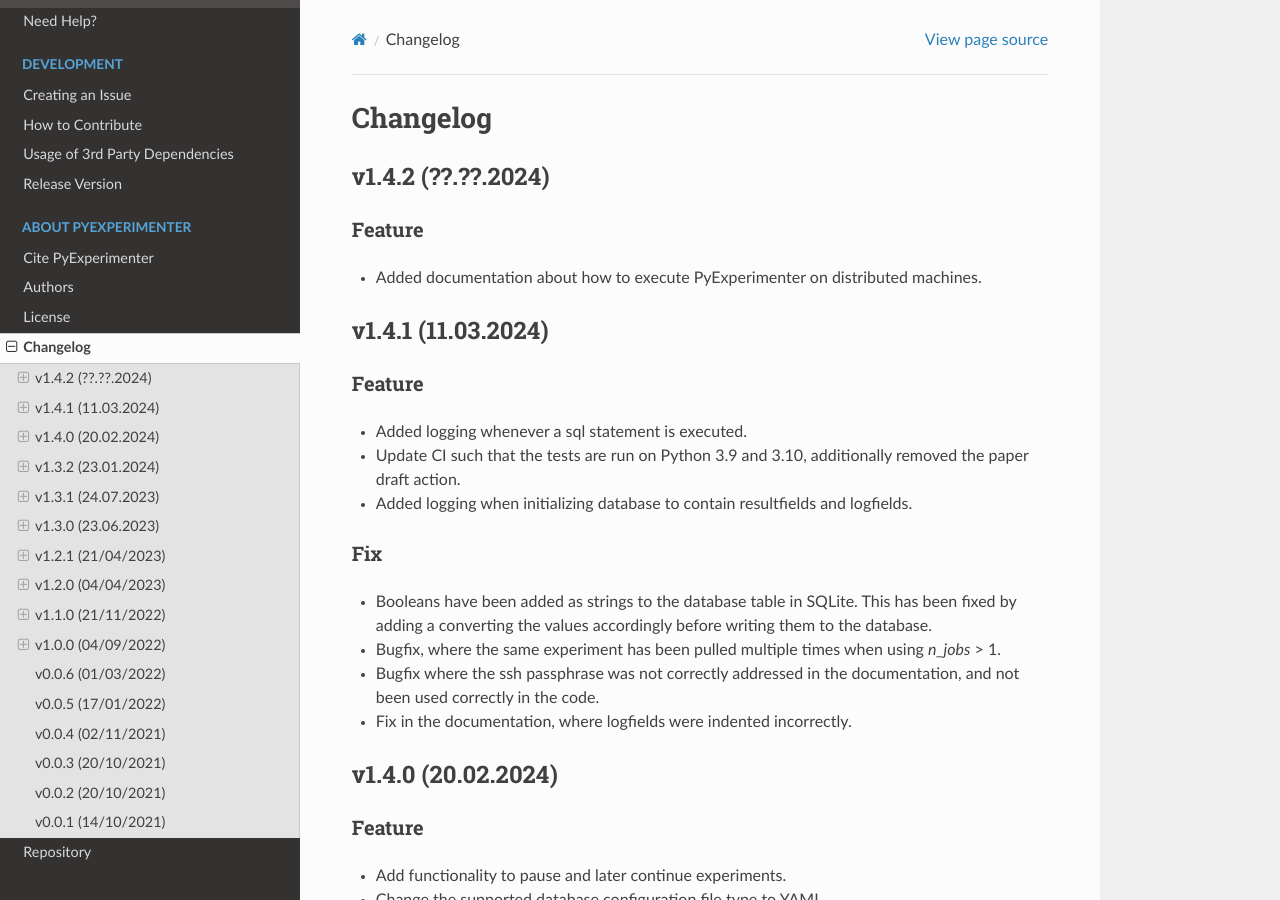
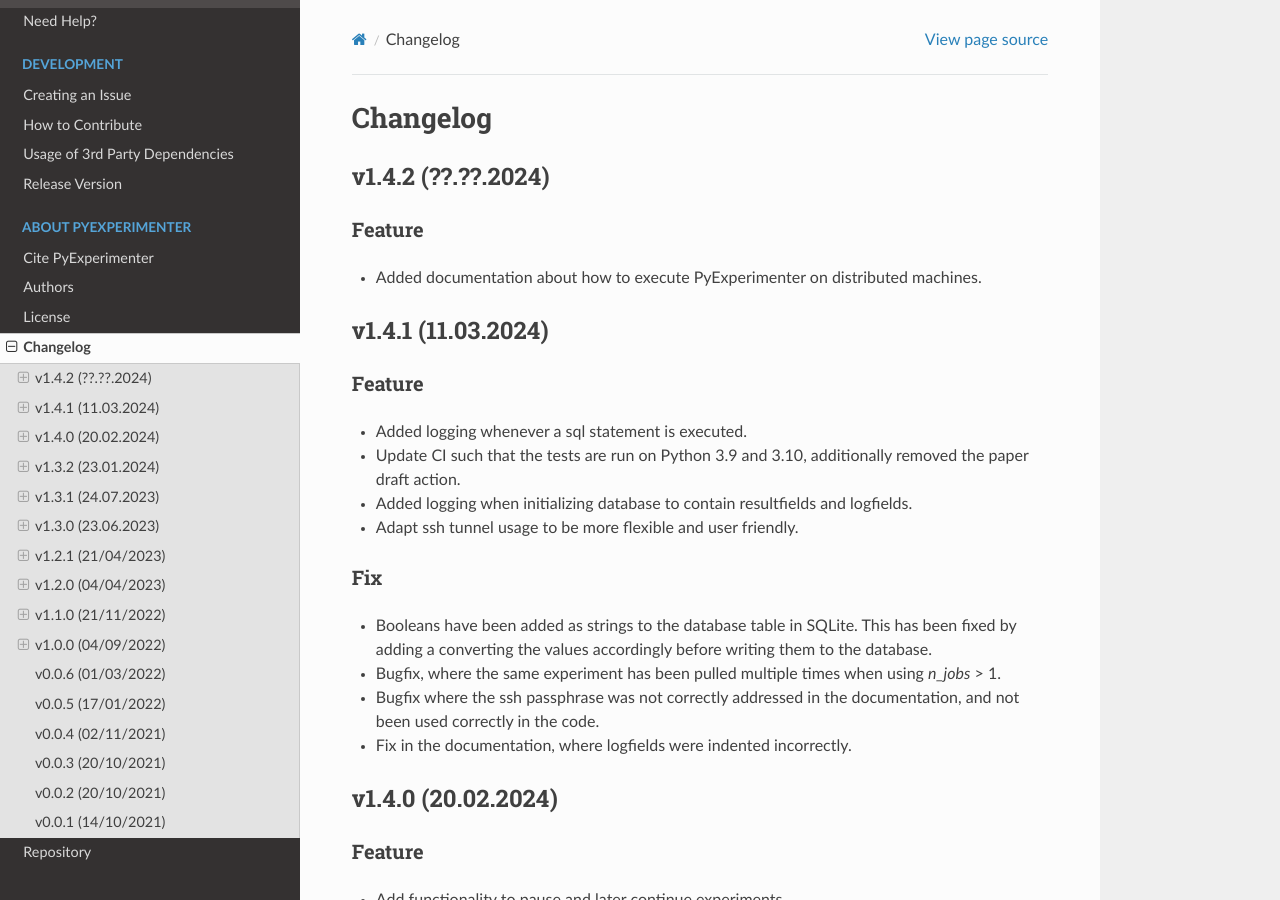
Before and after one commit to tornede/py_experimenter, a Sphinx documentation site: the page built from docs/source/changelog.rst, in a window 1280 px wide and 900 px high. Built offline with Sphinx 7.4.7 and the Read the Docs theme 2.0.0, drawn with Linux system fonts in a browser that asks for light colours; pages that are not in the unit, such as notebooks, are missing from menus.

Commit message:
Adapt docs and CHANGELOG

```diff
--- a/CHANGELOG.rst
+++ b/CHANGELOG.rst
@@ -20,6 +20,7 @@
 - Added logging whenever a sql statement is executed.
 - Update CI such that the tests are run on Python 3.9 and 3.10, additionally removed the paper draft action.
 - Added logging when initializing database to contain resultfields and logfields.
+- Adapt ssh tunnel usage to be more flexible and user friendly.
 
 Fix
 ---
--- a/docs/source/usage/database_credential_file.rst
+++ b/docs/source/usage/database_credential_file.rst
@@ -19,7 +19,7 @@
           server: example.mysqlserver.com
 
 However, for security reasons, databases might only be accessible from a specific IP address. In these cases, one can use an ssh jumphost. This means that ``PyExperimenter`` will first connect to the ssh server
-that has access to the database and then connect to the database server from there. This is done by adding an additional ``Ssh`` section to the database credential file.
+that has access to the database and then connect to the database server from there. This is done by adding an additional ``Ssh`` section to the database credential file, and can be activated either by a PyExperimenter keyword argument or in the :ref:`experimenter configuration file <_experiment_configuration_file>`.
 The following example shows how to connect to a database server using an SSH server with the address ``ssh_hostname`` and the port ``optional_ssh_port``.
 
 .. code-block:: yaml
--- a/docs/source/usage/experiment_configuration_file.rst
+++ b/docs/source/usage/experiment_configuration_file.rst
@@ -14,6 +14,7 @@
       Database:
         provider: sqlite
         database: py_experimenter
+        use_ssh_tunnel: False             (Optional Parameter; Defautls to False)
         table:
           name: example_general_usage
           keyfields:
```
